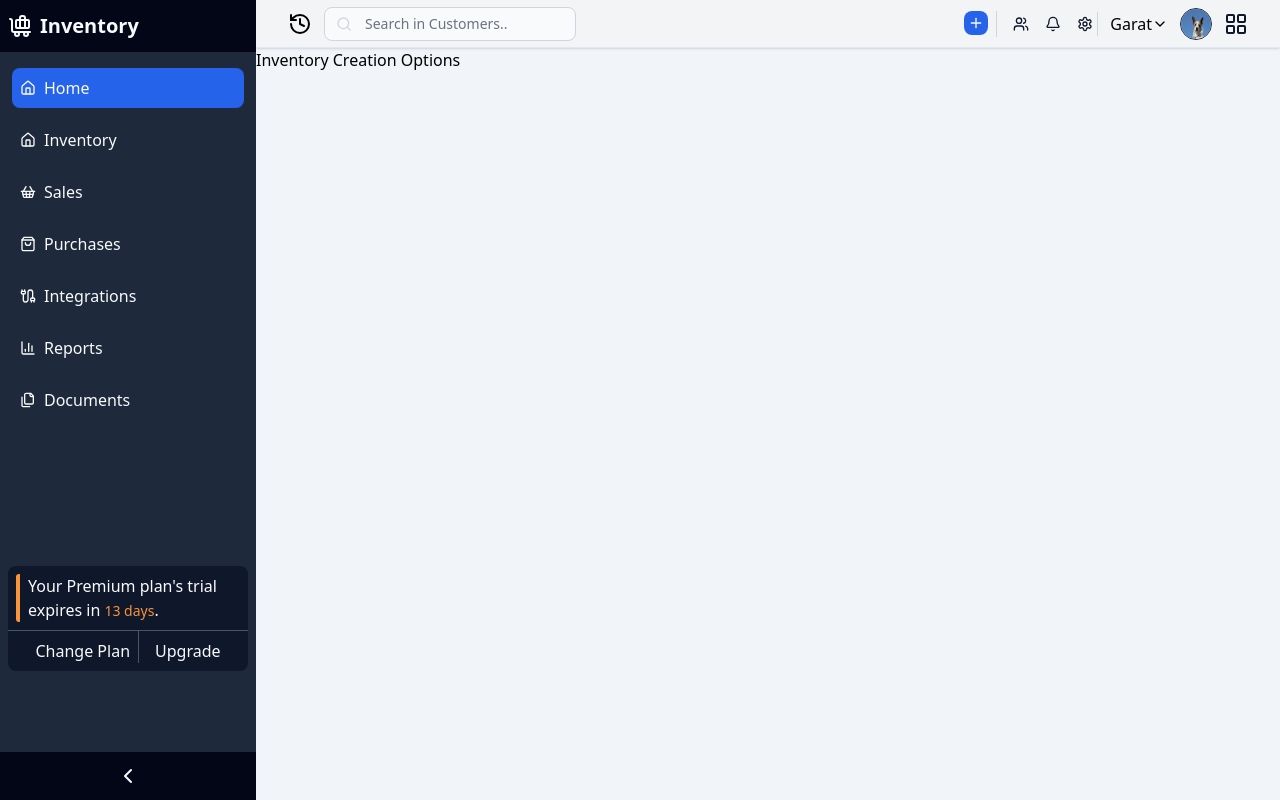
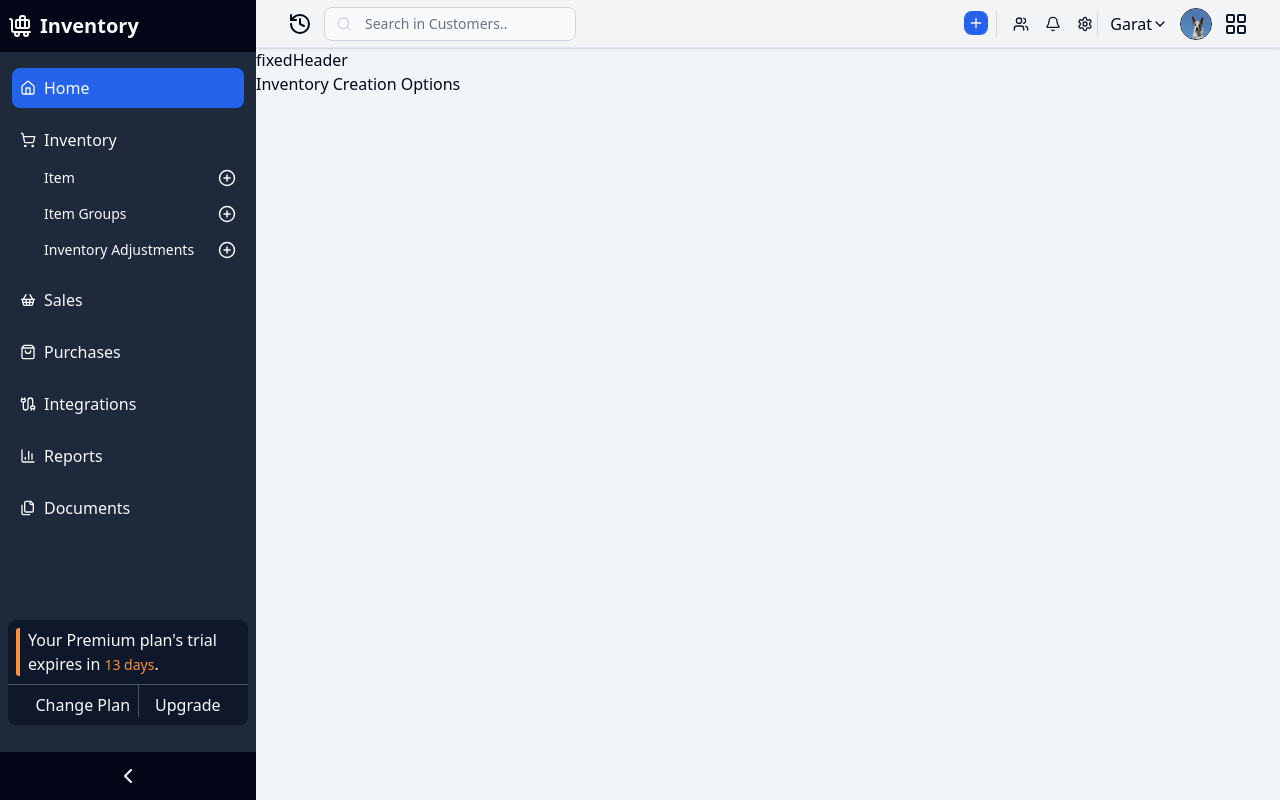
Before and after one commit to JacScript/inventory-software, a Next.js app: page /dashboard/inventory in a window 1280 px wide. Both pictures are taken after a click on the button "Inventory". Built offline with nearby package versions, Linux system fonts and the light colour scheme.

Commit message:
collapse dropdown sidebar component

```diff
--- a/app/(back-office)/dashboard/inventory/page.jsx
+++ b/app/(back-office)/dashboard/inventory/page.jsx
@@ -1,9 +1,13 @@
+import FixedHeader from '@/components/dashboard/FixedHeader'
 import React from 'react'
 
 export default function Inventory() {
   return (
     <div>
+      <FixedHeader />
         <h2>Inventory Creation Options</h2>
     </div>
   )
 }
+
+// https://www.youtube.com/watch?v=xpTRmfL3YRI
--- /dev/null
+++ b/components/dashboard/CollapsibleLink.jsx
@@ -0,0 +1,12 @@
+import { PlusCircle } from 'lucide-react'
+import Link from 'next/link'
+import React from 'react'
+
+export default function CollapsibleLink({item}) {
+  return (
+    <Link className='flex items-center justify-between pl-8 pr-2 hover:bg-slate-900 transition-all duration-300 rounded-lg py-2 space-x-3' href={item.href} key={item.id}>
+    <span className='text-sm'>{item.title}</span>
+    <PlusCircle size={18}/>
+    </Link>
+  )
+}
--- /dev/null
+++ b/components/dashboard/FixedHeader.jsx
@@ -0,0 +1,9 @@
+import React from 'react'
+
+export default function FixedHeader() {
+  return (
+    <div>
+        <h2>fixedHeader</h2>
+    </div>
+  )
+}
--- a/components/dashboard/Sidebar.jsx
+++ b/components/dashboard/Sidebar.jsx
@@ -1,83 +1,120 @@
-import { BaggageClaim, BarChart3, BarChart4, Cable, ChevronLeft, Files, Home, ShoppingBag, ShoppingBasket, ShoppingCart } from 'lucide-react'
+"use client";
+import { BaggageClaim, BarChart3, BarChart4, Cable, ChevronLeft, Files, Home, PlusCircle, ShoppingBag, ShoppingBasket, ShoppingCart } from 'lucide-react'
 import Link from 'next/link'
 import React from 'react';
-import SubscriptionCard from './SubsriptionCard';
+import {
+  Collapsible,
+  CollapsibleContent,
+  CollapsibleTrigger,
+} from "@/components/ui/collapsible"
+import CollapsableLink from './CollapsibleLink';
+import SubscriptionCard from './SubscriptionCard';
+
 
 export default function Sidebar() {
+     const inventoryLinks = [
+      {
+        id: 1,
+        title: "Item",
+        href:"#"
+      },
+      {
+        id: 1,
+        title: "Item Groups",
+        href:"#",
+      },
+
+      {
+        id: 1,
+        title: "Inventory Adjustments",
+        href:"#",
+      },
+     ]
+
   return (
-     <div className='w-64  min-h-screen bg-slate-800 text-slate-50 flex flex-col justify-between fixed'>
+    <div className="w-64  min-h-screen bg-slate-800 text-slate-50 flex flex-col justify-between fixed">
       {/* Top part */}
       <div className="flex flex-col">
+        {/* Logo */}
+        <Link
+          href="#"
+          className="flex space-x-2 items-center bg-slate-950 py-3 px-2"
+        >
+          <BaggageClaim />
+          <span className="font-semibold text-xl">Inventory</span>
+        </Link>
 
-            {/* Logo */}
-            <Link href="#" className="flex space-x-2 items-center bg-slate-950 py-3 px-2">
-                <BaggageClaim/>
-                <span className='font-semibold text-xl'>Inventory</span>
+        {/* Links */}
+        <nav className="flex flex-col space-y-3 px-3 py-4">
+          <Link
+            className="flex items-center space-x-2 bg-blue-600 text-slate-50 p-2 rounded-lg"
+            href="#"
+          >
+            <Home className="w-4 h-4" />
+            <span>Home</span>
           </Link>
 
 
-            {/* Links */}
-            <nav className='flex flex-col space-y-3 px-3 py-4'>
-                <Link className='flex items-center space-x-2 bg-blue-600 text-slate-50 p-2 rounded-lg' href="#">
-                <Home className='w-4 h-4'/>
-                <span>Home</span>
-                </Link>
+{/* collapsible component */}
+          <Collapsible>
+            <CollapsibleTrigger className='flex items-center space-x-2 p-2'>
 
-                <button className='flex items-center space-x-2 p-2' href="">
-                <Home className='w-4 h-4'/>
+            <ShoppingCart className="w-4 h-4" />
             <span>Inventory</span>
-                </button>
+
+            </CollapsibleTrigger>
+            <CollapsibleContent>
+
+            {
+              inventoryLinks.map((link) =>{
+                return (
+                 <CollapsableLink item={link}/>
+                )
+              })
+            }
+
+            </CollapsibleContent>
+          </Collapsible>
 
 
-                <button className='flex items-center space-x-2 p-2' href="">
-                <ShoppingBasket className='w-4 h-4'/>
+          <button className="flex items-center space-x-2 p-2" href="">
+            <ShoppingBasket className="w-4 h-4" />
             <span>Sales</span>
           </button>
 
-
-                <button className='flex items-center space-x-2 p-2' href="">
-                <ShoppingBag className='w-4 h-4'/>
+          <button className="flex items-center space-x-2 p-2" href="">
+            <ShoppingBag className="w-4 h-4" />
             <span>Purchases</span>
           </button>
 
-
-                <Link className='flex items-center space-x-2 p-2' href="#">
-                <Cable className='w-4 h-4'/>
+          <Link className="flex items-center space-x-2 p-2" href="#">
+            <Cable className="w-4 h-4" />
             <span>Integrations</span>
           </Link>
 
-                <Link className='flex items-center space-x-2 p-2' href="#">
-                <BarChart3 className='w-4 h-4'/>
+          <Link className="flex items-center space-x-2 p-2" href="#">
+            <BarChart3 className="w-4 h-4" />
             <span>Reports</span>
           </Link>
 
-                <Link className='flex items-center space-x-2 p-2' href="#">
-                <Files className='w-4 h-4'/>
+          <Link className="flex items-center space-x-2 p-2" href="#">
+            <Files className="w-4 h-4" />
             <span>Documents</span>
           </Link>
-
         </nav>
       </div>
+        {/* Subscription Card */}
+      {/* <SubscriptionCard /> */}
       <SubscriptionCard />
-
-
-
 
       {/* Bottom part */}
       <div className="flex flex-col">
         <button className="flex space-x-2 items-center justify-center bg-slate-950 py-3 px-2">
-                <ChevronLeft/>
+          <ChevronLeft />
         </button>
 
-
-
-
-
-
-
-            {/* Subscription Card */}
         {/* Footer Icon */}
       </div>
     </div>
-  )
+  );
 }
--- /dev/null
+++ b/components/dashboard/SidebarDropdownLink.jsx
@@ -0,0 +1,7 @@
+import React from 'react'
+
+export default function SidebarDropdownLink() {
+  return (
+    <div>SidebarDropdownLink</div>
+  )
+}
--- a/components/dashboard/SubsriptionCard.jsx
+++ b/components/dashboard/SubscriptionCard.jsx
@@ -1,7 +1,7 @@
 import Link from 'next/link'
 import React from 'react'
 
-export default function SubsriptionCard() {
+export default function SubscriptionCard() {
   return (
     <div className='mx-2 mt-12 bg-slate-900 py-2 rounded-lg'>
 
--- /dev/null
+++ b/components/ui/collapsible.jsx
@@ -0,0 +1,11 @@
+"use client"
+
+import * as CollapsiblePrimitive from "@radix-ui/react-collapsible"
+
+const Collapsible = CollapsiblePrimitive.Root
+
+const CollapsibleTrigger = CollapsiblePrimitive.CollapsibleTrigger
+
+const CollapsibleContent = CollapsiblePrimitive.CollapsibleContent
+
+export { Collapsible, CollapsibleTrigger, CollapsibleContent }
--- /dev/null
+++ b/lib/utils.js
@@ -0,0 +1,6 @@
+import { clsx } from "clsx";
+import { twMerge } from "tailwind-merge"
+
+export function cn(...inputs) {
+  return twMerge(clsx(inputs));
+}
--- a/styles/main.scss
+++ b/styles/main.scss
@@ -9,3 +9,76 @@
     background-repeat: no-repeat;
     background-position: center center;
 }
+
+
+
+
+
+@layer base {
+  :root {
+        --background: 0 0% 100%;
+        --foreground: 222.2 84% 4.9%;
+        --card: 0 0% 100%;
+        --card-foreground: 222.2 84% 4.9%;
+        --popover: 0 0% 100%;
+        --popover-foreground: 222.2 84% 4.9%;
+        --primary: 222.2 47.4% 11.2%;
+        --primary-foreground: 210 40% 98%;
+        --secondary: 210 40% 96.1%;
+        --secondary-foreground: 222.2 47.4% 11.2%;
+        --muted: 210 40% 96.1%;
+        --muted-foreground: 215.4 16.3% 46.9%;
+        --accent: 210 40% 96.1%;
+        --accent-foreground: 222.2 47.4% 11.2%;
+        --destructive: 0 84.2% 60.2%;
+        --destructive-foreground: 210 40% 98%;
+        --border: 214.3 31.8% 91.4%;
+        --input: 214.3 31.8% 91.4%;
+        --ring: 222.2 84% 4.9%;
+        --chart-1: 12 76% 61%;
+        --chart-2: 173 58% 39%;
+        --chart-3: 197 37% 24%;
+        --chart-4: 43 74% 66%;
+        --chart-5: 27 87% 67%;
+        --radius: 0.5rem;
+    }
+  .dark {
+        --background: 222.2 84% 4.9%;
+        --foreground: 210 40% 98%;
+        --card: 222.2 84% 4.9%;
+        --card-foreground: 210 40% 98%;
+        --popover: 222.2 84% 4.9%;
+        --popover-foreground: 210 40% 98%;
+        --primary: 210 40% 98%;
+        --primary-foreground: 222.2 47.4% 11.2%;
+        --secondary: 217.2 32.6% 17.5%;
+        --secondary-foreground: 210 40% 98%;
+        --muted: 217.2 32.6% 17.5%;
+        --muted-foreground: 215 20.2% 65.1%;
+        --accent: 217.2 32.6% 17.5%;
+        --accent-foreground: 210 40% 98%;
+        --destructive: 0 62.8% 30.6%;
+        --destructive-foreground: 210 40% 98%;
+        --border: 217.2 32.6% 17.5%;
+        --input: 217.2 32.6% 17.5%;
+        --ring: 212.7 26.8% 83.9%;
+        --chart-1: 220 70% 50%;
+        --chart-2: 160 60% 45%;
+        --chart-3: 30 80% 55%;
+        --chart-4: 280 65% 60%;
+        --chart-5: 340 75% 55%;
+    }
+}
+
+
+
+
+
+@layer base {
+  * {
+    @apply border-border;
+    }
+  body {
+    @apply bg-background text-foreground;
+    }
+}
--- a/tailwind.config.js
+++ b/tailwind.config.js
@@ -1,15 +1,64 @@
 /** @type {import('tailwindcss').Config} */
 module.exports = {
-  content: [
+    darkMode: ["class"],
+    content: [
     "./pages/**/*.{js,ts,jsx,tsx,mdx}",
     "./components/**/*.{js,ts,jsx,tsx,mdx}",
     "./app/**/*.{js,ts,jsx,tsx,mdx}",
   ],
   theme: {
-    extend: {
-    },
+  	extend: {
+  		borderRadius: {
+  			lg: 'var(--radius)',
+  			md: 'calc(var(--radius) - 2px)',
+  			sm: 'calc(var(--radius) - 4px)'
+  		},
+  		colors: {
+  			background: 'hsl(var(--background))',
+  			foreground: 'hsl(var(--foreground))',
+  			card: {
+  				DEFAULT: 'hsl(var(--card))',
+  				foreground: 'hsl(var(--card-foreground))'
+  			},
+  			popover: {
+  				DEFAULT: 'hsl(var(--popover))',
+  				foreground: 'hsl(var(--popover-foreground))'
+  			},
+  			primary: {
+  				DEFAULT: 'hsl(var(--primary))',
+  				foreground: 'hsl(var(--primary-foreground))'
+  			},
+  			secondary: {
+  				DEFAULT: 'hsl(var(--secondary))',
+  				foreground: 'hsl(var(--secondary-foreground))'
+  			},
+  			muted: {
+  				DEFAULT: 'hsl(var(--muted))',
+  				foreground: 'hsl(var(--muted-foreground))'
+  			},
+  			accent: {
+  				DEFAULT: 'hsl(var(--accent))',
+  				foreground: 'hsl(var(--accent-foreground))'
+  			},
+  			destructive: {
+  				DEFAULT: 'hsl(var(--destructive))',
+  				foreground: 'hsl(var(--destructive-foreground))'
+  			},
+  			border: 'hsl(var(--border))',
+  			input: 'hsl(var(--input))',
+  			ring: 'hsl(var(--ring))',
+  			chart: {
+  				'1': 'hsl(var(--chart-1))',
+  				'2': 'hsl(var(--chart-2))',
+  				'3': 'hsl(var(--chart-3))',
+  				'4': 'hsl(var(--chart-4))',
+  				'5': 'hsl(var(--chart-5))'
+  			}
+  		}
+  	}
   },
   plugins: [
     require('@tailwindcss/forms'),
-  ],
+      require("tailwindcss-animate")
+],
 };
```
Also changed, not shown: package.json (+6 -1 lines), components.json (added), 1 other file (tests, documents, lock files or other folders). Lines whose indentation alone changed are shown as unchanged.
